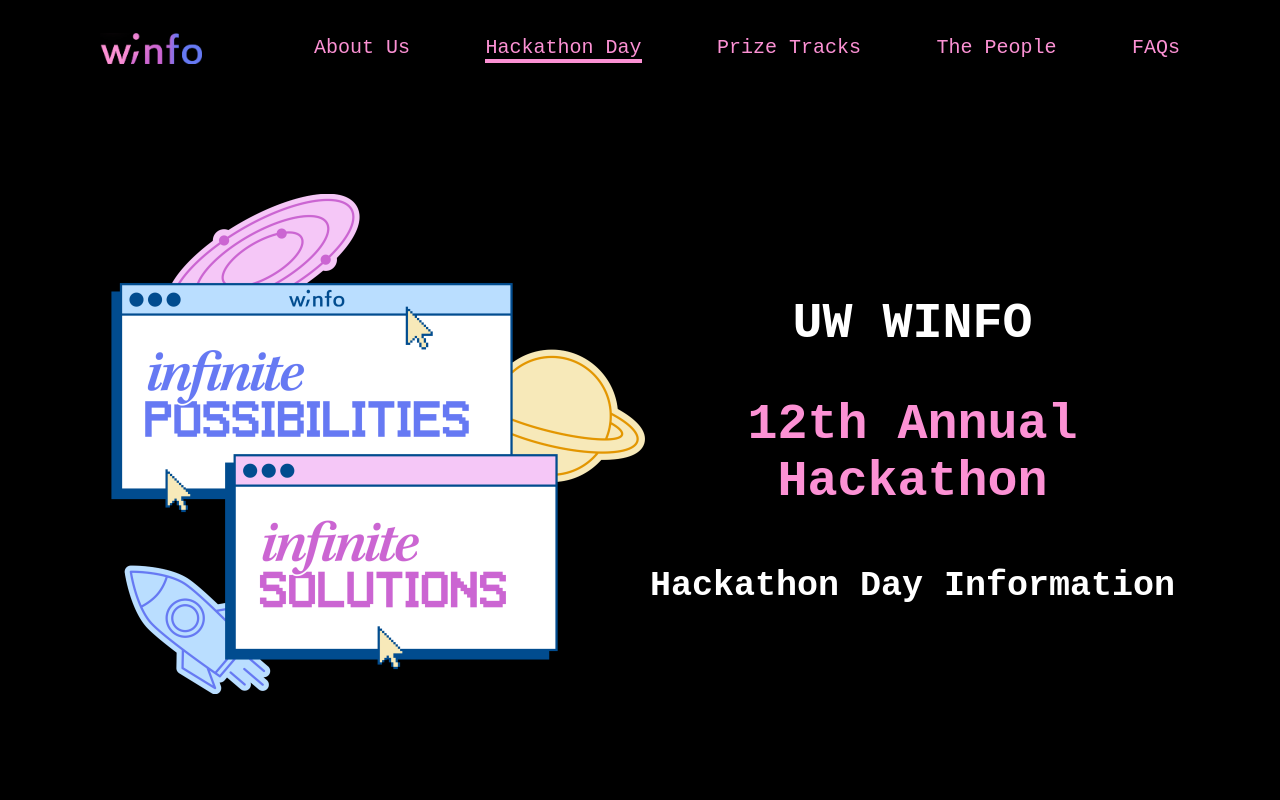
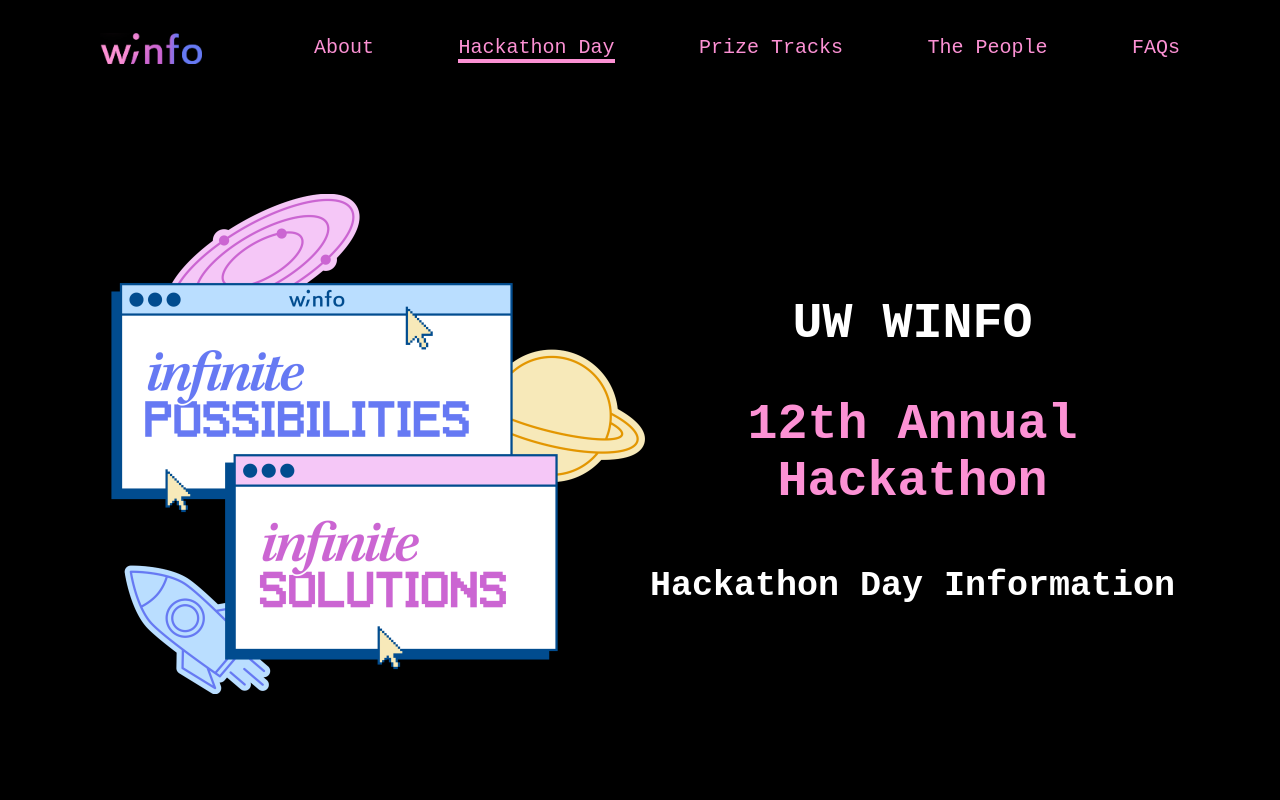
Before and after one commit to rsrika/winfo-hackthon-24, a React (Create React App) app: page / in a window 1280 px wide. Shown: the top 800 px of the page. Built offline with nearby package versions, Linux system fonts and the light colour scheme.

Commit message:
updating home link

```diff
--- a/src/components/NavBar.js
+++ b/src/components/NavBar.js
@@ -12,7 +12,9 @@
       />
       <ul className='nav-bar-links'>
         <li>
-          About Us
+          <a href='https://website-winfos-projects.vercel.app/' className="links">
+            About
+          </a>
         </li>
         <li>
           <NavLink to='/' className="links">
```
